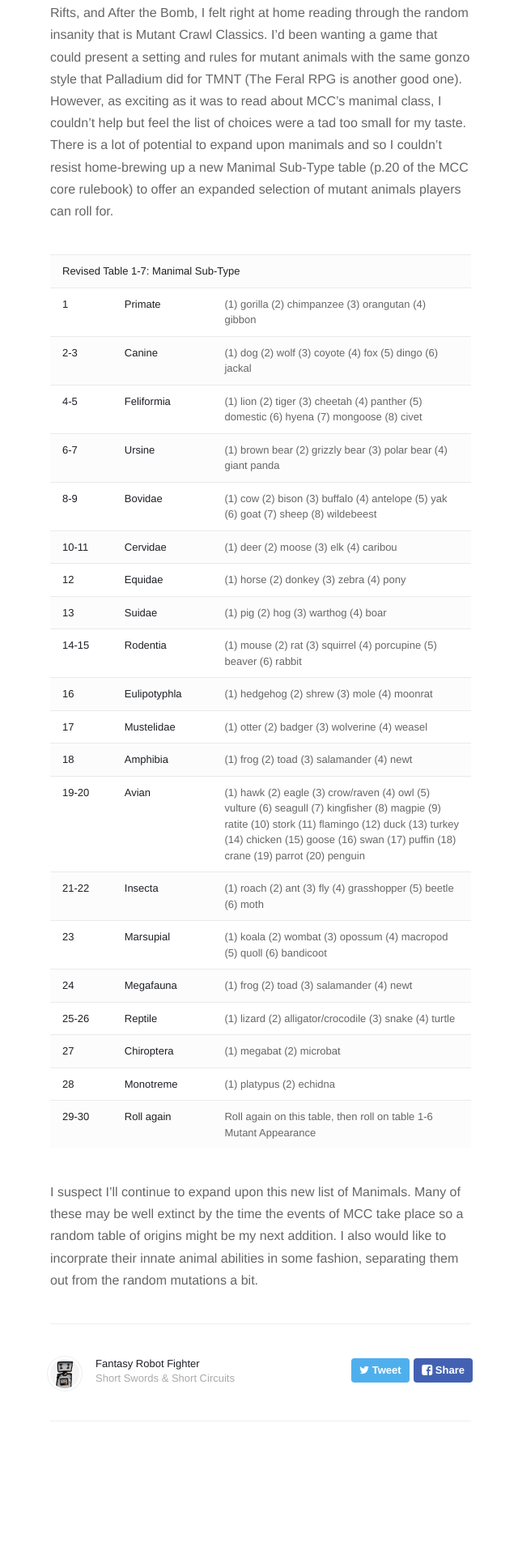
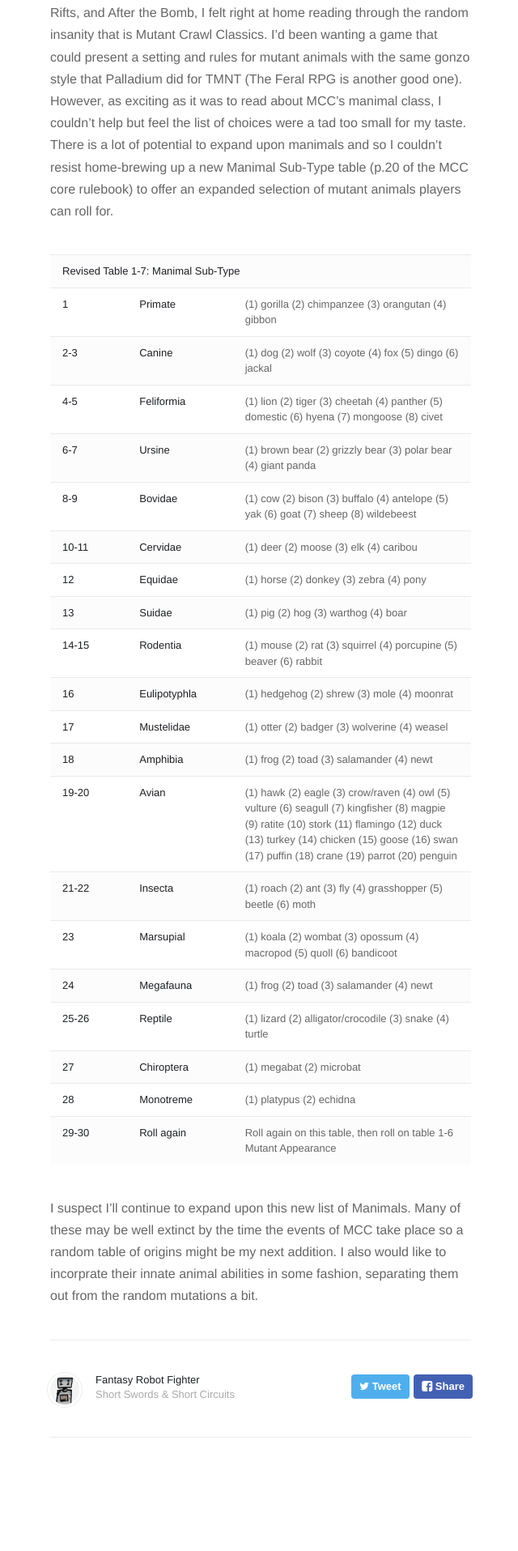
Before and after one commit to FantasyRobotFighter/fantasyrobotfighter.github.io, a Jekyll site: the page built from _posts/2018-11-09-More-Manimals.md, in a window 1280 px wide. Shown: the part 854-2769 px from the top of the page at 81% size, without its empty margins (318-958 px from the left). Built offline with Jekyll 4.4.1, drawn with Linux system fonts in a browser that asks for light colours; nearby versions of some CDN libraries.

Commit message:
Update _posts/2018-11-09-More-Manimals.md

```diff
--- a/_posts/2018-11-09-More-Manimals.md
+++ b/_posts/2018-11-09-More-Manimals.md
@@ -10,11 +10,11 @@
 
 <table>
 	<tr>
-		<td colspan="3" width="700" padding="2px"><b>Revised Table 1-7: Manimal Sub-Type</b>
+		<td colspan="3" width="1000" padding="2px"><b>Revised Table 1-7: Manimal Sub-Type</b>
 		</td>
 	</tr>
 	<tr>
-		<td width="70" padding="2px"><b>1</b>
+		<td width="100" padding="2px"><b>1</b>
 		</td>
 		<td width="100" padding="2px"><b>Primate</b>
 		</td>
@@ -22,7 +22,7 @@
 		</td>
 	</tr>
 	<tr>
-		<td width="70" padding="2px"><b>2-3</b>
+		<td width="100" padding="2px"><b>2-3</b>
 		</td>
 		<td width="100" padding="2px"><b>Canine</b>
 		</td>
@@ -30,7 +30,7 @@
 		</td>
 	</tr>
 	<tr>
-		<td width="70" padding="2px"><b>4-5</b>
+		<td width="100" padding="2px"><b>4-5</b>
 		</td>
 		<td width="100" padding="2px"><b>Feliformia</b>
 		</td>
@@ -38,7 +38,7 @@
 		</td>
 	</tr>
 	<tr>
-		<td width="70" padding="2px"><b>6-7</b>
+		<td width="100" padding="2px"><b>6-7</b>
 		</td>
 		<td width="100" padding="2px"><b>Ursine</b>
 		</td>
@@ -46,7 +46,7 @@
 		</td>
 	</tr>
 	<tr>
-		<td width="70" padding="2px"><b>8-9</b>
+		<td width="100" padding="2px"><b>8-9</b>
 		</td>
 		<td width="100" padding="2px"><b>Bovidae</b>
 		</td>
@@ -54,7 +54,7 @@
 		</td>
 	</tr>
 	<tr>
-		<td width="70" padding="2px"><b>10-11</b>
+		<td width="100" padding="2px"><b>10-11</b>
 		</td>
 		<td width="100" padding="2px"><b>Cervidae</b>
 		</td>
@@ -62,7 +62,7 @@
 		</td>
 	</tr>
 	<tr>
-		<td width="70" padding="2px"><b>12</b>
+		<td width="100" padding="2px"><b>12</b>
 		</td>
 		<td width="100" padding="2px"><b>Equidae</b>
 		</td>
@@ -70,7 +70,7 @@
 		</td>
 	</tr>
 	<tr>
-		<td width="70" padding="2px"><b>13</b>
+		<td width="100" padding="2px"><b>13</b>
 		</td>
 		<td width="100" padding="2px"><b>Suidae</b>
 		</td>
@@ -78,7 +78,7 @@
 		</td>
 	</tr>
 	<tr>
-		<td width="70" padding="2px"><b>14-15</b>
+		<td width="100" padding="2px"><b>14-15</b>
 		</td>
 		<td width="100" padding="2px"><b>Rodentia</b>
 		</td>
@@ -86,7 +86,7 @@
 		</td>
 	</tr>
 	<tr>
-		<td width="70" padding="2px"><b>16</b>
+		<td width="100" padding="2px"><b>16</b>
 		</td>
 		<td width="100" padding="2px"><b>Eulipotyphla</b>
 		</td>
@@ -94,7 +94,7 @@
 		</td>
 	</tr>
 	<tr>
-		<td width="70" padding="2px"><b>17</b>
+		<td width="100" padding="2px"><b>17</b>
 		</td>
 		<td width="100" padding="2px"><b>Mustelidae</b>
 		</td>
@@ -102,7 +102,7 @@
 		</td>
 	</tr>
 	<tr>
-		<td width="70" padding="2px"><b>18</b>
+		<td width="100" padding="2px"><b>18</b>
 		</td>
 		<td width="100" padding="2px"><b>Amphibia</b>
 		</td>
@@ -110,7 +110,7 @@
 		</td>
 	</tr>
 	<tr>
-		<td width="70" padding="2px"><b>19-20</b>
+		<td width="100" padding="2px"><b>19-20</b>
 		</td>
 		<td width="100" padding="2px"><b>Avian</b>
 		</td>
@@ -121,7 +121,7 @@
 		</td>
 	</tr>
 	<tr>
-		<td width="70" padding="2px"><b>21-22</b>
+		<td width="100" padding="2px"><b>21-22</b>
 		</td>
 		<td width="100" padding="2px"><b>Insecta</b>
 		</td>
@@ -129,7 +129,7 @@
 		</td>
 	</tr>
 	<tr>
-		<td width="70" padding="2px"><b>23</b>
+		<td width="100" padding="2px"><b>23</b>
 		</td>
 		<td width="100" padding="2px"><b>Marsupial</b>
 		</td>
@@ -137,7 +137,7 @@
 		</td>
 	</tr>
 	<tr>
-		<td width="70" padding="2px"><b>24</b>
+		<td width="100" padding="2px"><b>24</b>
 		</td>
 		<td width="100" padding="2px"><b>Megafauna</b>
 		</td>
@@ -145,7 +145,7 @@
 		</td>
 	</tr>
 	<tr>
-		<td width="70" padding="2px"><b>25-26</b>
+		<td width="100" padding="2px"><b>25-26</b>
 		</td>
 		<td width="100" padding="2px"><b>Reptile</b>
 		</td>
@@ -153,7 +153,7 @@
 		</td>
 	</tr>
 	<tr>
-		<td width="70" padding="2px"><b>27</b>
+		<td width="100" padding="2px"><b>27</b>
 		</td>
 		<td width="100" padding="2px"><b>Chiroptera</b>
 		</td>
@@ -161,7 +161,7 @@
 		</td>
 	</tr>
 		<tr>
-		<td width="70" padding="2px"><b>28</b>
+		<td width="100" padding="2px"><b>28</b>
 		</td>
 		<td width="100" padding="2px"><b>Monotreme</b>
 		</td>
@@ -169,7 +169,7 @@
 		</td>
 	</tr>
 		<tr>
-		<td width="70" padding="2px"><b>29-30</b>
+		<td width="100" padding="2px"><b>29-30</b>
 		</td>
 		<td width="100" padding="2px"><b>Roll again</b>
 		</td>
```
